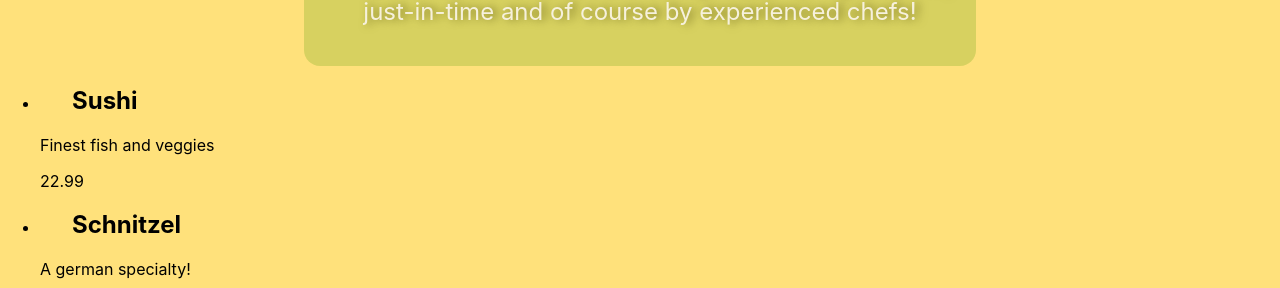
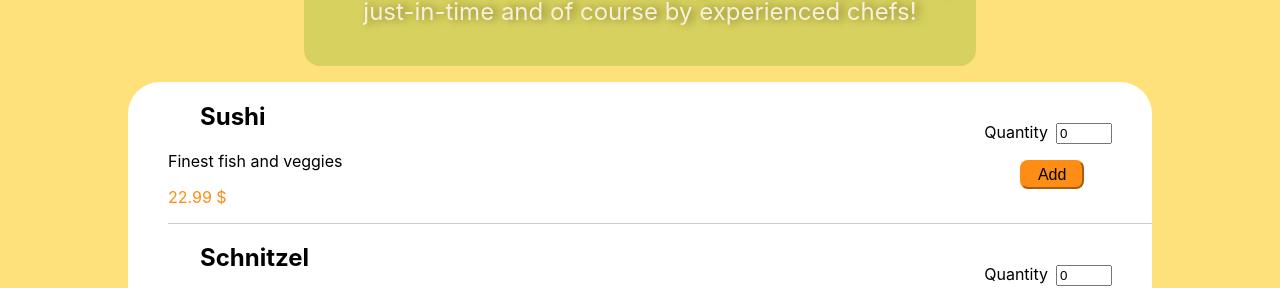
Before and after one commit to Laeti-dev/react_food-order-app, a React (Create React App) app: page / in a window 1280 px wide. Shown: the part 529-817 px from the top of the page. Built offline with nearby package versions, Linux system fonts and the light colour scheme.

Commit message:
form styling

```diff
--- a/src/Components/Meals/MealItem.js
+++ b/src/Components/Meals/MealItem.js
@@ -1,13 +1,20 @@
 import React from "react";
 
-// import Card from "../../UI/Card/Card";
+import MealsItemForm from "./MealItemForm";
+
+import styles from "./MealItem.module.css"
 
 const MealItem = (props) => {
   return (
-      <li>
-        <h2>{props.name}</h2>
-        <p>{props.description}</p>
-        <p>{props.price}</p>
+      <li className={styles.meal}>
+        <div>
+          <h2>{props.name}</h2>
+          <p>{props.description}</p>
+          <p className={styles.price}>{props.price} $</p>
+        </div>
+        <div className={styles.input}>
+          <MealsItemForm />
+        </div>
       </li>
   );
 };
--- /dev/null
+++ b/src/Components/Meals/MealItem.module.css
@@ -0,0 +1,17 @@
+.meal {
+  display: flex;
+  justify-content: space-between;
+  align-items: center;
+  border-bottom: 1px solid #ccc;
+  margin: auto;
+  padding-right: 2rem;
+}
+
+.price {
+  color: #FD8D14;
+}
+
+.input {
+  display: flex;
+  flex-direction: column;
+}
--- /dev/null
+++ b/src/Components/Meals/MealItemForm.js
@@ -0,0 +1,20 @@
+import React from "react";
+
+import styles from "./MealItemForm.module.css"
+
+const MealsItemForm = () => {
+  return (
+    <form className={styles.form}>
+      <label>Quantity</label>
+      <input
+        type="number"
+        min="0"
+        max="10"
+        defaultValue="0"
+      />
+    <button>Add</button>
+    </form>
+  )
+};
+
+export default MealsItemForm;
--- /dev/null
+++ b/src/Components/Meals/MealItemForm.module.css
@@ -0,0 +1,27 @@
+.form {
+  display: inline;
+}
+
+.form input {
+  margin: 0.5rem;
+}
+
+.form button {
+  display: block;
+  margin: auto;
+  margin-top: 0.5rem;
+  border-radius: 0.5rem;
+  border-color: #FD8D14;
+  background-color: #FD8D14;
+  width: 4rem;
+  height: 1.8rem;
+  font-size: medium;
+  cursor: pointer;
+}
+
+.form button:hover,
+.form button:active {
+  background-color: #CECE5A;
+  border-color: #CECE5A;
+  color: #FD8D14;
+}
--- a/src/Components/Meals/Meals.module.css
+++ /dev/null
@@ -1,5 +0,0 @@
-.meal{
-  display: flex;
-  justify-content: space-around;
-  align-items: center;
-}
--- a/src/Components/Meals/MealsList.js
+++ b/src/Components/Meals/MealsList.js
@@ -1,6 +1,7 @@
 import React from "react";
 
 import MealItem from "./MealItem";
+import Card from "../../UI/Card/Card"
 
 const DUMMY_MEALS = [
   {
@@ -40,8 +41,10 @@ const MealsList = () => {
 
   return (
     <section>
+      <Card>
       {/* map the meals objetcts and return meals items */}
-      <ul>{mealsList}</ul>
+        <ul>{mealsList}</ul>
+      </Card>
     </section>
   );
 };
--- a/src/Components/Meals/MealsSummary.module.css
+++ b/src/Components/Meals/MealsSummary.module.css
@@ -9,7 +9,6 @@
   color: whitesmoke;
   font-size: x-large;
   text-shadow: 4px 0 0.5rem #57570b;
-  z-index: 1;
   text-align: center;
   padding: 1rem;
 }
--- a/src/UI/Card/Card.module.css
+++ b/src/UI/Card/Card.module.css
@@ -3,9 +3,6 @@
   margin: auto;
   border-radius: 2rem;
   background-color: white;
+  /* box-shadow: 0.5rem 0.5rem  ; */
+  padding: 0;
 }
-
-h2 {
-  font-size: medium;
-  font-weight: bold;
-}
```
